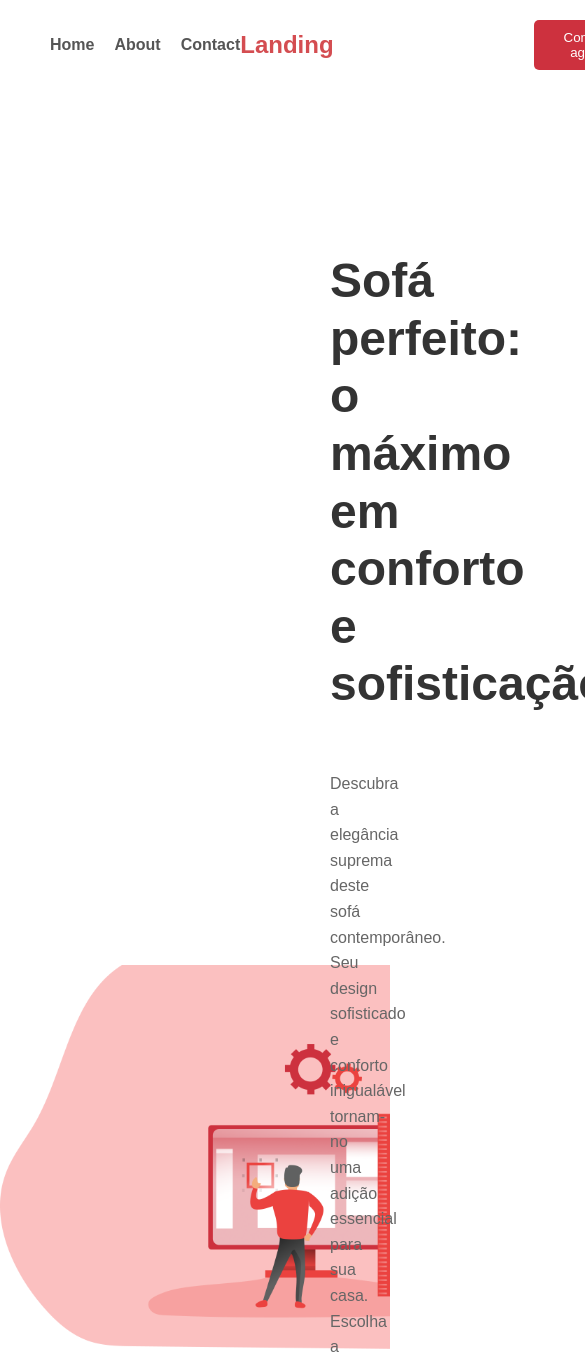
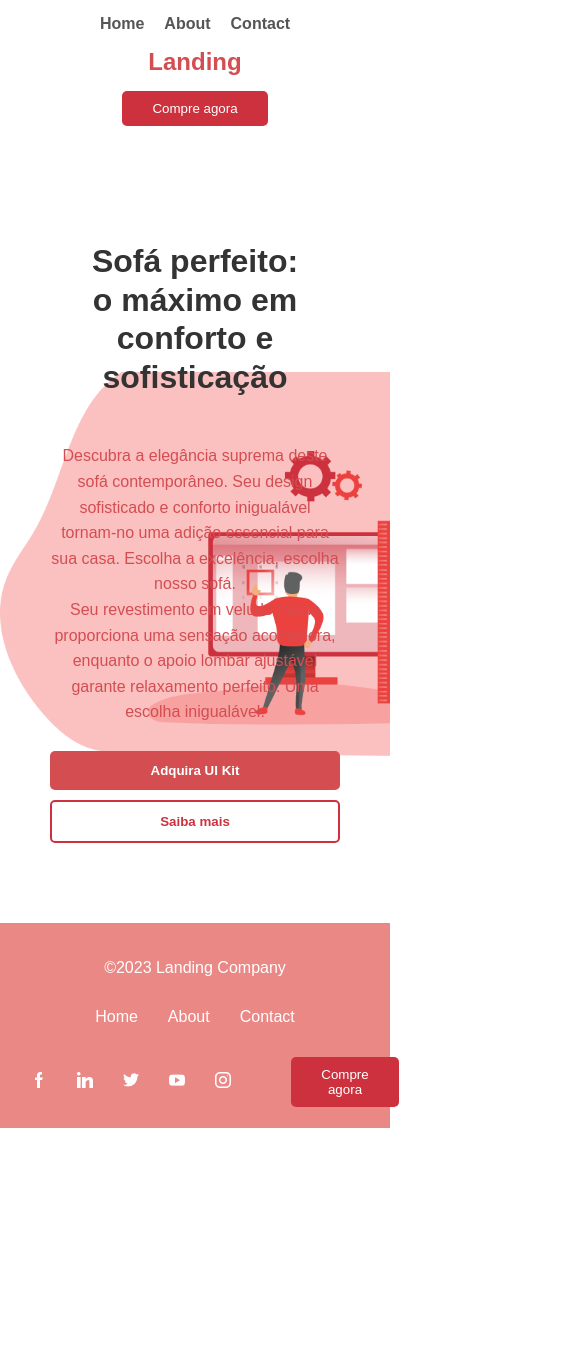
Before and after one commit to fabyokock/Dinamica-Grupo-1453-ADA, a plain HTML site: page index.html in a window 390 px wide. Shown: the top 1352 px of the page, 585 px wide, since content can reach past the window. After the commit the page ends 1128 px from the top, so only its background shows below. Drawn offline with Linux system fonts and the light colour scheme.

Commit message:
Ajuste de responsividade

```diff
--- a/projeto-grupo.css
+++ b/projeto-grupo.css
@@ -139,7 +139,7 @@ footer {
 
   font-family: Arial, Helvetica, sans-serif;
 
-  color: #666;
+  color: #d44d51;
 }
 
 .botao-conteudo {
@@ -201,3 +201,50 @@ footer {
 
   gap: 20px;
 }
+
+/* MEDIA QUERIES */
+
+@media (max-width: 768px) {
+  header {
+    flex-direction: column;
+    align-items: center;
+    padding: 15px;
+  }
+
+  .cabecalho-direita {
+    flex-direction: column;
+    gap: 15px;
+    margin-top: 15px;
+  }
+
+  main {
+    padding: 50px 20px;
+  }
+
+  .titulo-principal {
+    font-size: 32px;
+    text-align: center;
+  }
+
+  .descricao {
+    text-align: center;
+  }
+
+  .botao-conteudo {
+    flex-direction: column;
+    gap: 10px;
+  }
+
+  footer {
+    flex-direction: column;
+    text-align: center;
+    padding: 20px;
+  }
+
+  .footer-centro,
+  .footer-direita,
+  .footer-direita img,
+  .footer-direita button {
+    margin-top: 15px;
+  }
+}
```
